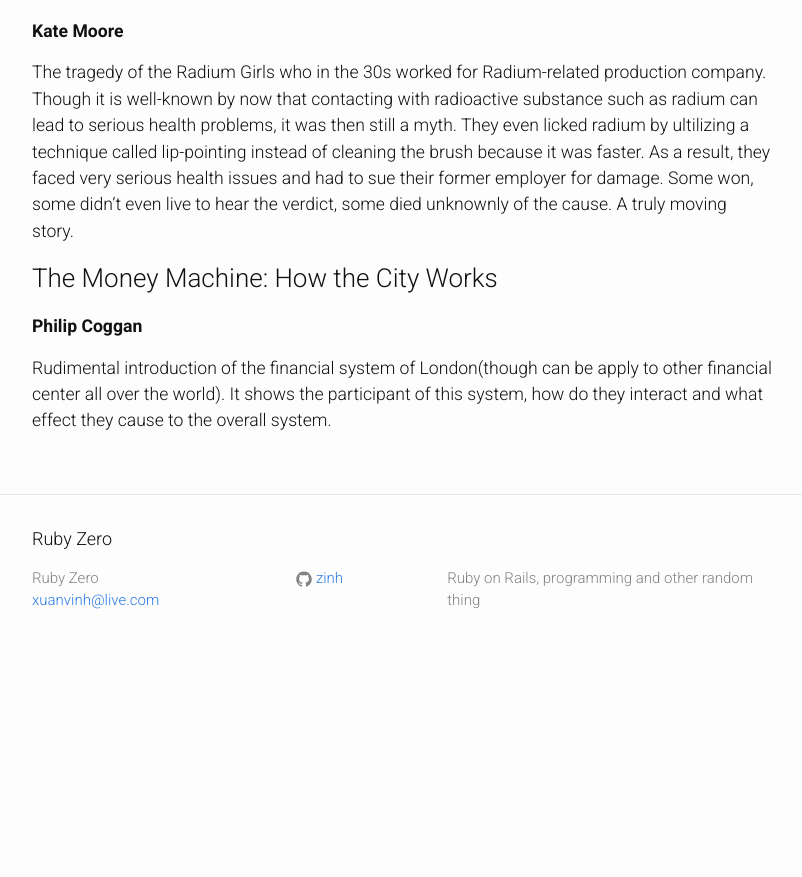
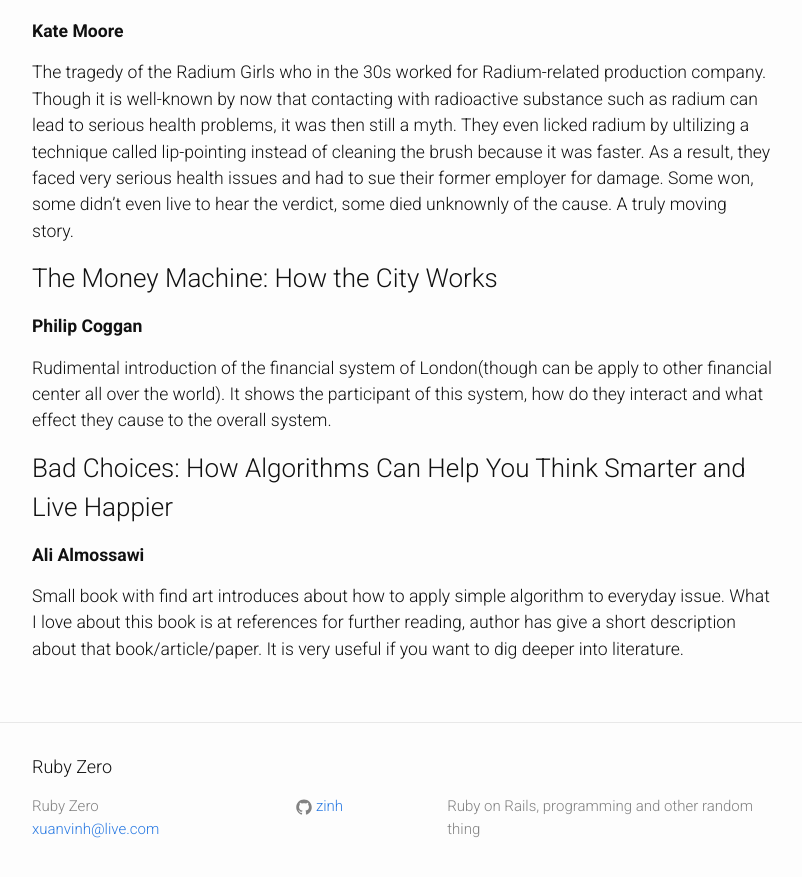
Before and after one commit to zinh/zinh.github.io, a Jekyll site: the page built from _posts/2019-01-01-books-2019.markdown, in a window 1280 px wide and 900 px high, scrolled down 2881 px. Shown: the top 877 px of the window, without its empty margins (238-1040 px from the left). Built offline with Jekyll 4.4.1, drawn with Linux system fonts in a browser that asks for light colours; before the commit the page ends 3553 px from its top, so only the background shows below that.

Commit message:
update book

```diff
--- a/_posts/2019-01-01-books-2019.markdown
+++ b/_posts/2019-01-01-books-2019.markdown
@@ -82,3 +82,8 @@ The tragedy of the Radium Girls who in the 30s worked for Radium-related product
 **Philip Coggan**
 
 Rudimental introduction of the financial system of London(though can be apply to other financial center all over the world). It shows the participant of this system, how do they interact and what effect they cause to the overall system.
+
+### Bad Choices: How Algorithms Can Help You Think Smarter and Live Happier
+**Ali Almossawi**
+
+Small book with find art introduces about how to apply simple algorithm to everyday issue. What I love about this book is at references for further reading, author has give a short description about that book/article/paper. It is very useful if you want to dig deeper into literature.
```
